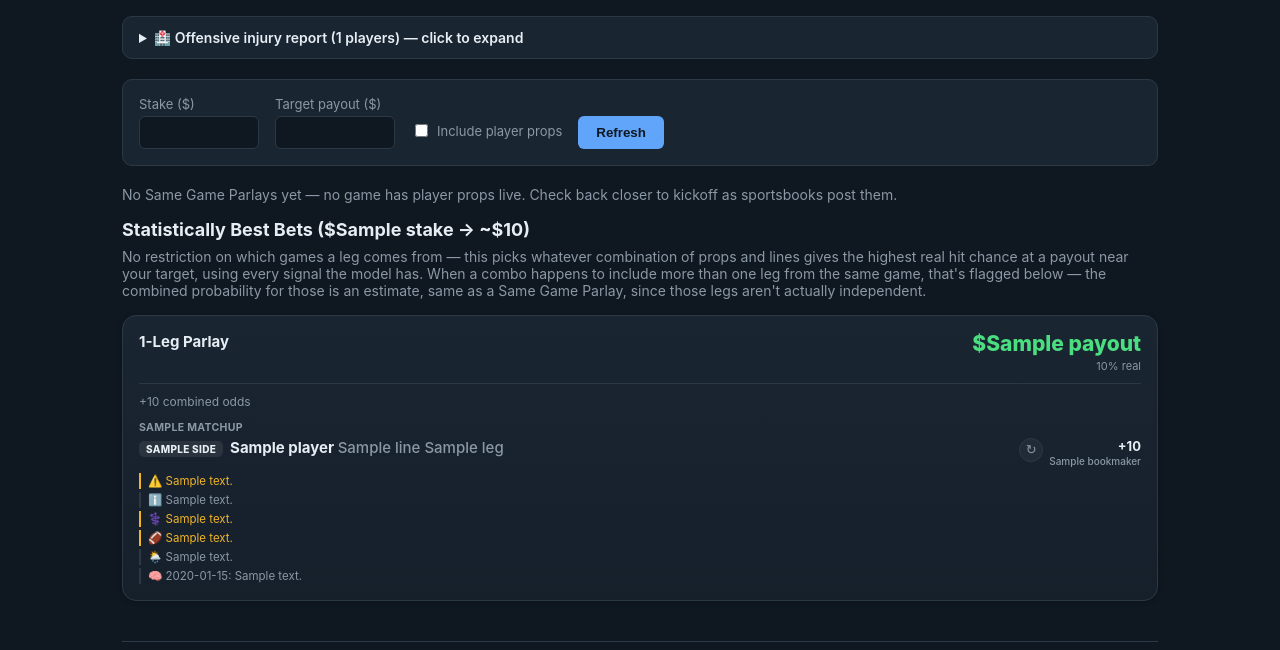
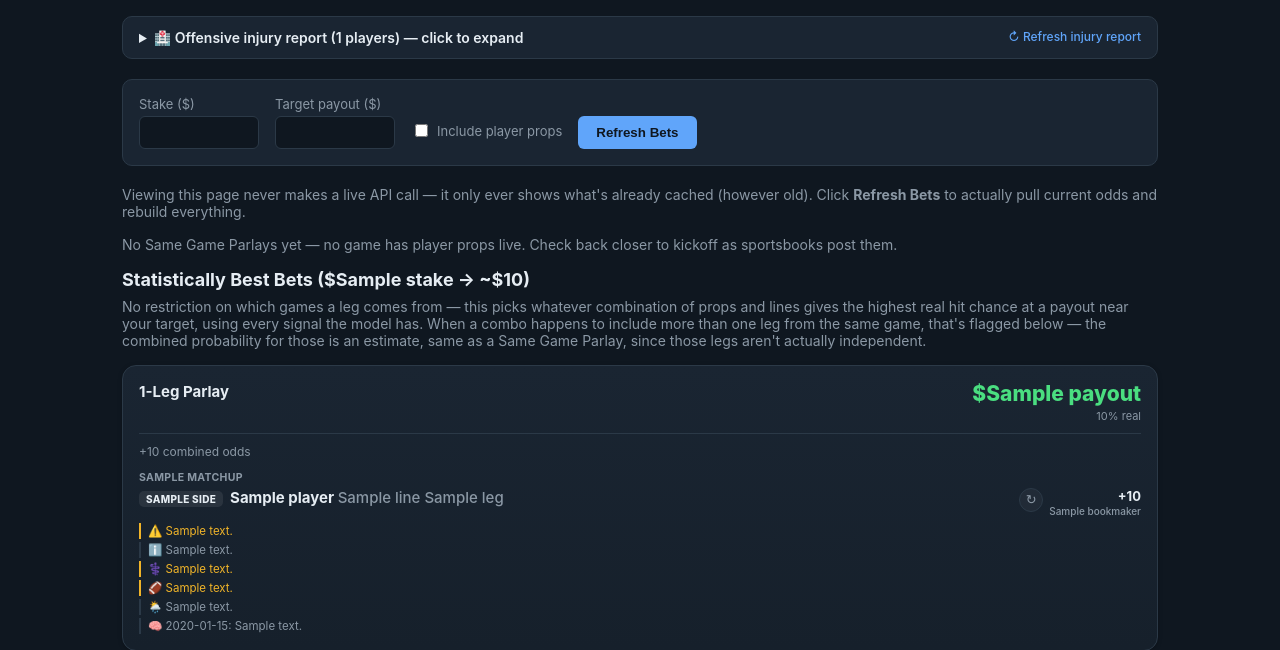
Before and after one commit to cannshan/nfl-bet-generator, a Flask app: template app/templates/index.html in a window 1280 px wide. Shown: the part 118-768 px from the top of the page. Run offline with Flask 3, Linux system fonts and the light colour scheme; the template is opened without the code that fills it: most values are stand-ins (such as "Sample title", 1, 10 or a date in 2020); parts of the project's set-up code (start-up, migrations or seed data) failed here and were passed over.

Commit message:
Only make live API calls on explicit refresh, never on page view
Plain page views (GET /, /track-record) now NEVER touch a live API, no
matter how stale the cache is -- they just render whatever's already
cached, and show a friendly "click refresh" prompt if nothing has ever
been cached yet. All fetching is now gated behind three explicit
actions:

- "Refresh Bets" (form submit -> /refresh-bets): the only thing that
  pulls fresh odds and expert insight (the two costly/quota-limited
  resources), plus whatever else (scores, rosters, injuries, weather)
  is actually stale by its own TTL -- still-fresh entries aren't
  needlessly re-fetched even during an explicit refresh.
- "Refresh injury report" (/refresh-injuries): separate, lightweight,
  free -- lets you check injury news without spending any odds-quota.
- "check for new results" (/refresh-settlements): free settlement
  checking against real game results, independent of the above.

Implemented via a single mode flag in cache_utils (passive/active):
passive ignores ttl_seconds entirely (serve cached data at any age) and
blocks every fetch function's cache-miss branch from reaching the
network; active behaves like the old TTL-based caching. Every external
call site (odds, ESPN, nflverse, injuries, rosters, weather, expert
insight) now checks live_fetch_allowed() before its live-fetch branch.

Verified empirically, not just by reading the code: made several plain
page loads against the live Odds API quota and confirmed x-requests-used
didn't move at all (still 498/500) -- passive mode genuinely never
touches it.

Also discovered (pre-existing, not introduced by this change): ESPN's
/injuries and likely /teams endpoints are currently also rate-limited
from today's heavy testing, separately from the scoreboard issue fixed
earlier. Should clear on its own; not something to chase further right
now given every test call risks extending it.

Co-Authored-By: Claude Sonnet 5 <noreply@anthropic.com>

```diff
--- a/app/app.py
+++ b/app/app.py
@@ -1,6 +1,6 @@
-from flask import Flask, render_template, request, jsonify
+from flask import Flask, render_template, request, jsonify, redirect, url_for
 from app.config import DEFAULT_STAKE, DEFAULT_TARGET_PAYOUT
-from app import value_finder, odds_client, game_cards, parlay_builder, expert_insight, injury_client, tracking
+from app import value_finder, odds_client, game_cards, parlay_builder, expert_insight, injury_client, tracking, cache_utils
 
 # static_folder points at the repo-root public/ directory (Vercel's
 # convention -- it serves public/** from its CDN and Flask's own
@@ -43,21 +43,30 @@ def _record_suggestions(cards, best_odds_parlays, season, week):
         pass
 
 
-@app.route("/")
-def dashboard():
-    stake = request.args.get("stake", type=float) or DEFAULT_STAKE
-    target = request.args.get("target", type=float) or DEFAULT_TARGET_PAYOUT
-    include_props = request.args.get("props", "1") != "0"
-    include_insight = request.args.get("insight", "1") != "0"
+def _dashboard_params():
+    return (
+        request.args.get("stake", type=float) or DEFAULT_STAKE,
+        request.args.get("target", type=float) or DEFAULT_TARGET_PAYOUT,
+        request.args.get("props", "1") != "0",
+        request.args.get("insight", "1") != "0",
+    )
 
+
+def _run_bets_pipeline(stake, target, include_props, include_insight):
+    """The live-data pipeline: settle old predictions, pull odds/model data,
+    build cards/parlays, log new suggestions, capture closing lines. Every
+    external fetch inside this call chain checks cache_utils.live_fetch_allowed()
+    before ever touching a network -- so this is safe to call from a plain
+    page view (cache_utils mode 'passive': nothing live happens, whatever's
+    cached gets reused regardless of age) as well as from an explicit
+    refresh action (mode 'active': stale/missing cache entries actually
+    refetch). Callers are responsible for setting the mode first."""
     error = None
     pool, meta, cards, best_odds_parlays = [], {}, [], []
-
     try:
         tracking.settle_pending()
     except Exception:
         pass
-
     try:
         _value_bets, pool, meta = value_finder.get_value_bets_and_pool(include_props=include_props)
         if meta.get("error"):
@@ -74,10 +83,31 @@ def dashboard():
         error = str(e)
     except Exception as e:  # surface any other failure plainly rather than a blank page
         error = f"Something went wrong pulling live data: {e}"
+    return error, cards, best_odds_parlays, meta
+
+
+@app.route("/")
+def dashboard():
+    """Plain page view -- NEVER makes a live API call, no matter how old the
+    cache is. Only the /refresh-bets and /refresh-injuries routes are allowed
+    to actually fetch anything; this just renders whatever's already cached
+    (or an empty "click refresh" state on a brand new deployment)."""
+    stake, target, include_props, include_insight = _dashboard_params()
+    cache_utils.set_mode("passive")
+
+    error, cards, best_odds_parlays, meta = _run_bets_pipeline(stake, target, include_props, include_insight)
+
+    # In passive mode a missing-data "error" almost always just means nothing
+    # has ever been refreshed yet on this deployment, not a real failure --
+    # a genuine API/network failure can only happen during an active refresh.
+    never_refreshed = bool(error) and "No historical game data" in (error or "")
+    if never_refreshed:
+        error = None
 
     return render_template(
         "index.html",
         error=error,
+        never_refreshed=never_refreshed,
         game_cards=cards,
         best_odds_parlays=best_odds_parlays,
         meta=meta,
@@ -90,13 +120,61 @@ def dashboard():
     )
 
 
+@app.route("/refresh-bets")
+def refresh_bets():
+    """The ONLY thing that triggers live odds/model/expert-insight calls.
+    Runs the fetch pipeline in 'active' mode (refetches whatever's actually
+    stale, reuses whatever's still fresh) purely to warm the cache, then
+    redirects back to / so the URL and any later reload stay on the cheap,
+    cache-only path."""
+    stake, target, include_props, include_insight = _dashboard_params()
+    cache_utils.set_mode("active")
+    try:
+        _run_bets_pipeline(stake, target, include_props, include_insight)
+    finally:
+        cache_utils.set_mode("passive")
+    return redirect(url_for(
+        "dashboard", stake=stake, target=target,
+        props=1 if include_props else 0, insight=1 if include_insight else 0,
+    ))
+
+
+@app.route("/refresh-injuries")
+def refresh_injuries():
+    """Separate, lightweight refresh for just the injury report -- free
+    (ESPN, no quota), so this lets you check for injury news without
+    spending any odds-quota re-fetching everything else. Note: the model's
+    own injury-based adjustments (QB-out penalty, prop discounts) won't
+    reflect this until the next /refresh-bets."""
+    cache_utils.set_mode("active")
+    try:
+        injury_client.get_offensive_injuries()
+    finally:
+        cache_utils.set_mode("passive")
+    return redirect(url_for("dashboard", **request.args))
+
+
 @app.route("/track-record")
 def track_record():
+    cache_utils.set_mode("passive")
     try:
         tracking.settle_pending()
     except Exception:
         pass
     return render_template("track_record.html", record=tracking.get_track_record())
+
+
+@app.route("/refresh-settlements")
+def refresh_settlements():
+    """Checks pending predictions against real results -- free (ESPN via
+    nflverse, no odds-quota involved), separate from /refresh-bets so
+    checking for results never costs anything."""
+    cache_utils.set_mode("active")
+    try:
+        tracking.settle_pending()
+    finally:
+        cache_utils.set_mode("passive")
+    return redirect(url_for("track_record"))
 
 
 def _leg_signature(d):
@@ -126,6 +204,10 @@ def redo_leg():
     if not matchup:
         return jsonify({"error": "Missing matchup."}), 400
 
+    # Passive: pick from whatever's already cached rather than spending a
+    # fresh odds-API call just to redo one leg -- click "Refresh Bets" first
+    # if you want this to consider genuinely new lines.
+    cache_utils.set_mode("passive")
     try:
         _value_bets, pool, meta = value_finder.get_value_bets_and_pool()
     except Exception as e:
@@ -169,18 +251,5 @@ def redo_leg():
     return jsonify({"leg": candidate, "html": str(html)})
 
 
-@app.route("/api/refresh")
-def api_refresh():
-    stake = request.args.get("stake", type=float) or DEFAULT_STAKE
-    target = request.args.get("target", type=float) or DEFAULT_TARGET_PAYOUT
-    try:
-        _value_bets, pool, meta = value_finder.get_value_bets_and_pool()
-        cards = game_cards.build_game_cards(pool, stake, target) if pool else []
-        best_odds_parlays = parlay_builder.find_best_odds_parlays(pool, stake, target) if pool else []
-        return jsonify({"game_cards": cards, "best_odds_parlays": best_odds_parlays, "meta": meta})
-    except odds_client.OddsApiError as e:
-        return jsonify({"error": str(e)}), 400
-
-
 if __name__ == "__main__":
     app.run(debug=True, port=5057)
--- a/app/espn_client.py
+++ b/app/espn_client.py
@@ -2,7 +2,7 @@ import calendar
 import datetime as dt
 import requests
 from app.config import ESPN_API_BASE
-from app.cache_utils import cache_get, cache_set
+from app.cache_utils import cache_get, cache_set, live_fetch_allowed
 
 TIMEOUT = 15
 REGULAR_SEASON_WEEKS = 18
@@ -31,6 +31,8 @@ def get_current_scoreboard():
     cached = cache_get(cache_key, 60 * 30)
     if cached is not None:
         return cached
+    if not live_fetch_allowed():
+        return {}
     resp = requests.get(f"{ESPN_API_BASE}/scoreboard", timeout=TIMEOUT, headers=HEADERS)
     resp.raise_for_status()
     data = resp.json()
--- a/app/expert_insight.py
+++ b/app/expert_insight.py
@@ -15,7 +15,7 @@ import json
 import re
 import requests
 from app.config import ANTHROPIC_API_KEY, ANTHROPIC_API_BASE, ANTHROPIC_MODEL
-from app.cache_utils import cache_get, cache_set
+from app.cache_utils import cache_get, cache_set, live_fetch_allowed
 
 TIMEOUT = 90
 CACHE_TTL_SECONDS = 4 * 60 * 60
@@ -59,6 +59,8 @@ def get_expert_insight(matchup, players, commence_time=None):
     cached = cache_get(cache_key, CACHE_TTL_SECONDS)
     if cached is not None:
         return cached
+    if not live_fetch_allowed():
+        return []
 
     player_list = ", ".join(players)
     when = f" on {commence_time}" if commence_time else ""
--- a/app/injury_client.py
+++ b/app/injury_client.py
@@ -11,7 +11,7 @@ discount for "Questionable" rather than pretend the model already knows.
 """
 import requests
 from app.config import ESPN_API_BASE
-from app.cache_utils import cache_get, cache_set
+from app.cache_utils import cache_get, cache_set, live_fetch_allowed
 from app.espn_client import HEADERS
 
 TIMEOUT = 15
@@ -33,6 +33,8 @@ def _fetch_raw_entries():
     cached = cache_get(cache_key, INJURY_CACHE_TTL_SECONDS)
     if cached is not None:
         return cached
+    if not live_fetch_allowed():
+        return []
 
     try:
         resp = requests.get(f"{ESPN_API_BASE}/injuries", timeout=TIMEOUT, headers=HEADERS)
--- a/app/nflverse_client.py
+++ b/app/nflverse_client.py
@@ -13,7 +13,7 @@ TDs, etc. show up in the score but don't reflect true team strength).
 import csv
 import io
 import requests
-from app.cache_utils import cache_get, cache_set
+from app.cache_utils import cache_get, cache_set, live_fetch_allowed
 from app.config import RATINGS_CACHE_TTL_SECONDS
 
 TEAM_RELEASE_URL = "https://github.com/nflverse/nflverse-data/releases/download/stats_team/stats_team_week_{season}.csv"
@@ -40,6 +40,8 @@ def _fetch_csv_rows(cache_key, url):
     cached = cache_get(cache_key, RATINGS_CACHE_TTL_SECONDS)
     if cached is not None:
         return cached
+    if not live_fetch_allowed():
+        return []
     try:
         resp = requests.get(url, timeout=TIMEOUT)
         if resp.status_code == 404:
@@ -70,6 +72,8 @@ def _fetch_all_games():
     cached = cache_get(cache_key, RATINGS_CACHE_TTL_SECONDS)
     if cached is not None:
         return cached
+    if not live_fetch_allowed():
+        return []
     try:
         resp = requests.get(GAMES_RELEASE_URL, timeout=TIMEOUT)
         resp.raise_for_status()
--- a/app/roster_client.py
+++ b/app/roster_client.py
@@ -11,7 +11,7 @@ stat row's 'team' field.
 """
 import requests
 from app.config import ESPN_API_BASE
-from app.cache_utils import cache_get, cache_set
+from app.cache_utils import cache_get, cache_set, live_fetch_allowed
 from app.espn_client import HEADERS
 
 TIMEOUT = 15
@@ -24,6 +24,8 @@ def get_current_rosters():
     cached = cache_get("espn_current_rosters", CACHE_TTL_SECONDS)
     if cached is not None:
         return cached
+    if not live_fetch_allowed():
+        return {}
 
     try:
         resp = requests.get(f"{ESPN_API_BASE}/teams", params={"limit": 40}, timeout=TIMEOUT, headers=HEADERS)
@@ -67,6 +69,8 @@ def get_qb_depth_charts():
     cached = cache_get("espn_qb_depth_charts", CACHE_TTL_SECONDS)
     if cached is not None:
         return cached
+    if not live_fetch_allowed():
+        return {}
 
     try:
         resp = requests.get(f"{ESPN_API_BASE}/teams", params={"limit": 40}, timeout=TIMEOUT, headers=HEADERS)
--- a/app/templates/index.html
+++ b/app/templates/index.html
@@ -20,7 +20,10 @@
 
   {% if offensive_injuries %}
   <details class="injuries-details">
-    <summary>🏥 Offensive injury report ({{ offensive_injuries|length }} players) — click to expand</summary>
+    <summary>
+      🏥 Offensive injury report ({{ offensive_injuries|length }} players) — click to expand
+      <a class="refresh-injuries-link" href="{{ url_for('refresh_injuries', stake=stake, target=target, props=1 if include_props else 0, insight=1 if include_insight else 0) }}" onclick="event.stopPropagation()">↻ Refresh injury report</a>
+    </summary>
     <div class="injuries-table-wrap">
       <table id="injuries-table" class="injuries-table">
         <thead>
@@ -72,7 +75,7 @@
   </script>
   {% endif %}
 
-  <form class="controls" method="get">
+  <form class="controls" method="get" action="{{ url_for('refresh_bets') }}">
     <label>Stake ($)
       <input type="number" name="stake" step="0.5" value="{{ stake }}">
     </label>
@@ -91,10 +94,19 @@
       </label>
       <input type="hidden" name="insight" value="0" style="display:none">
     {% endif %}
-    <button type="submit">Refresh</button>
+    <button type="submit">Refresh Bets</button>
   </form>
+  <p class="meta">
+    Viewing this page never makes a live API call — it only ever shows what's already cached (however
+    old). Click <strong>Refresh Bets</strong> to actually pull current odds and rebuild everything.
+  </p>
 
-  {% if error %}
+  {% if never_refreshed %}
+    <div class="meta" style="margin-bottom:20px;">
+      Nothing's been loaded yet on this deployment. Click <strong>Refresh Bets</strong> above to pull
+      today's odds for the first time.
+    </div>
+  {% elif error %}
     <div class="error">
       <strong>Couldn't load live data:</strong> {{ error }}
       <p>If this mentions an API key, get a free one at
--- a/app/templates/track_record.html
+++ b/app/templates/track_record.html
@@ -14,6 +14,10 @@
       <a href="/track-record" class="tab active">Track Record</a>
     </nav>
   </header>
+  <p class="meta">
+    This page never makes a live call on its own either — it only checks pending bets against real
+    results when you <a href="{{ url_for('refresh_settlements') }}">check for new results</a>.
+  </p>
 
   <section class="stat-row">
     <div class="stat-tile">
--- a/app/weather_client.py
+++ b/app/weather_client.py
@@ -11,7 +11,7 @@ rough, transparent heuristics, not a fitted model.
 """
 import datetime as dt
 import requests
-from app.cache_utils import cache_get, cache_set
+from app.cache_utils import cache_get, cache_set, live_fetch_allowed
 
 TIMEOUT = 15
 CACHE_TTL_SECONDS = 3 * 60 * 60
@@ -89,6 +89,8 @@ def get_game_weather(home_team, commence_time_iso):
     cached = cache_get(cache_key, CACHE_TTL_SECONDS)
     if cached is not None:
         return cached
+    if not live_fetch_allowed():
+        return None
 
     try:
         resp = requests.get(
--- a/public/style.css
+++ b/public/style.css
@@ -70,6 +70,14 @@ header h1 { margin-bottom: 4px; }
   font-weight: 600;
 }
 .injuries-details[open] summary { margin-bottom: 10px; }
+.refresh-injuries-link {
+  float: right;
+  font-size: 12px;
+  font-weight: 500;
+  color: var(--accent2);
+  text-decoration: none;
+}
+.refresh-injuries-link:hover { text-decoration: underline; }
 .injuries-table-wrap { overflow-x: auto; overflow-y: auto; max-height: 420px; }
 .injuries-table thead th { position: sticky; top: 0; background: var(--panel); }
 .injuries-table { width: 100%; border-collapse: collapse; font-size: 13px; }
```
Also changed, not shown: app/cache_utils.py (+27 -1 lines), app/odds_client.py (+7 -1 lines).
